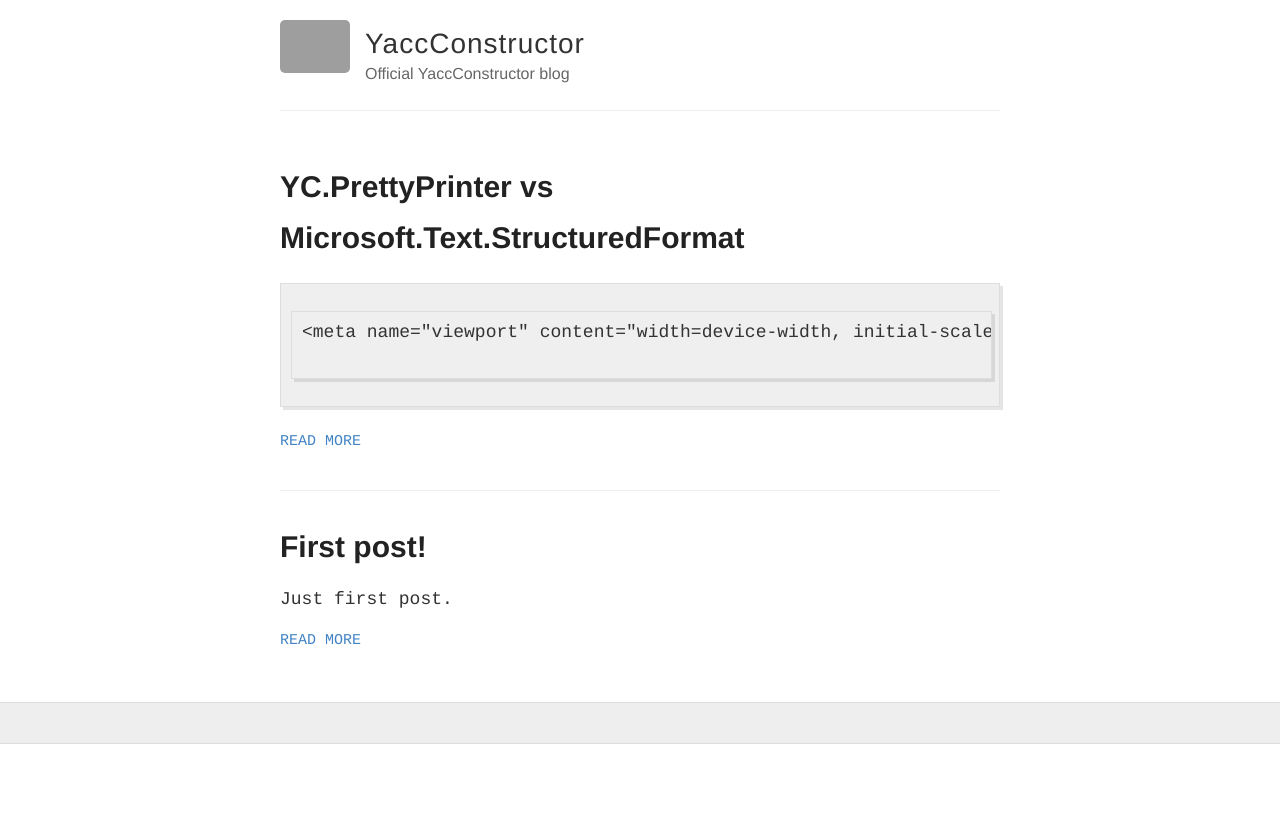
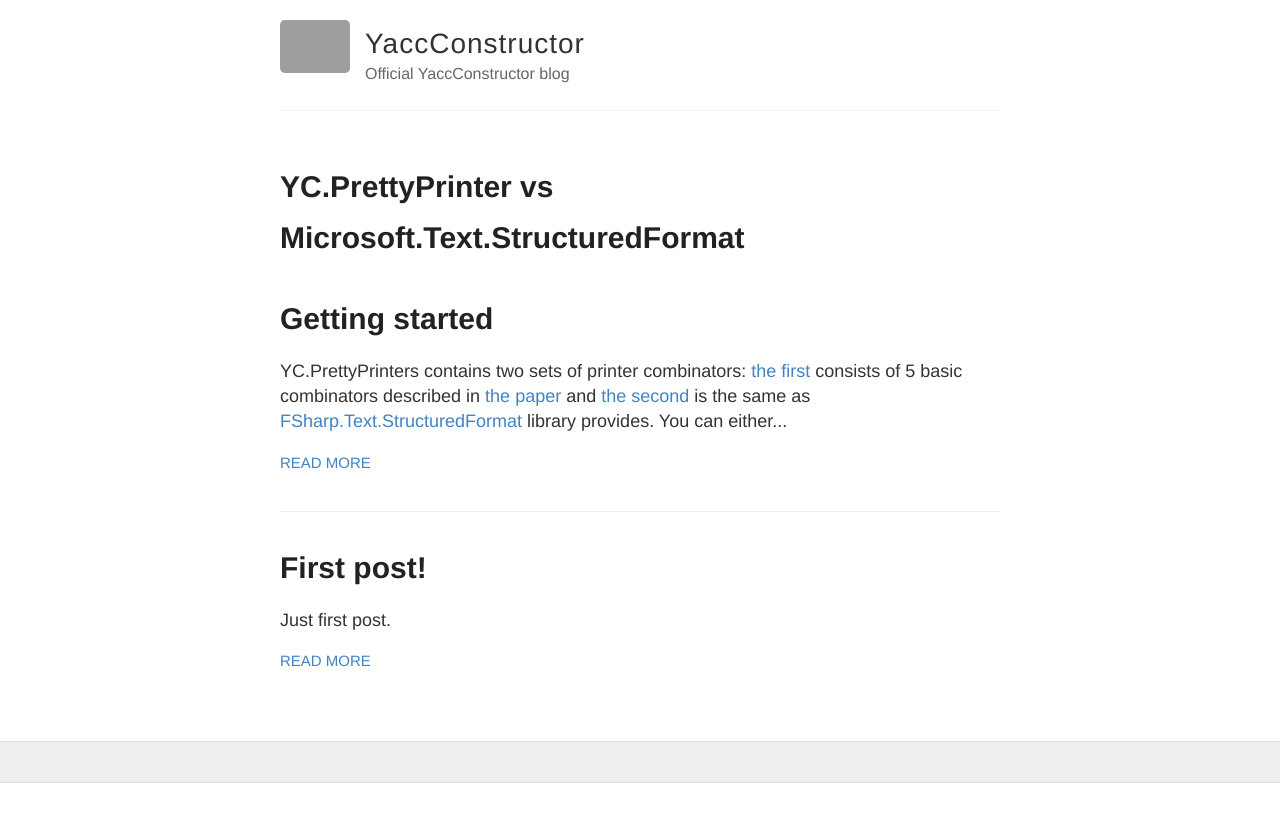
Before and after one commit to YaccConstructor/YaccConstructor.github.io, a Jekyll site: the page built from blog_index.html, in a window 1280 px wide. Shown: the top 822 px of the page. Built offline with Jekyll 4.4.1, drawn with Linux system fonts in a browser that asks for light colours; Markdown is read by kramdown in place of the engine named in the settings.

Commit message:
try to load right css.

```diff
--- a/_posts/2015-08-14-YC.PrettyPrinter vs Microsoft.Text.StructuredFormat.md
+++ b/_posts/2015-08-14-YC.PrettyPrinter vs Microsoft.Text.StructuredFormat.md
@@ -5,35 +5,6 @@
 comments: True
 tags: [PrettyPrinter ]
 ---
-
-    <meta name="viewport" content="width=device-width, initial-scale=1.0"/>
-    <meta name="description" content="Pretty printing library"/>
-    <meta name="author" content="Andrey Bulgakov"/>
-
-    <script src="https://code.jquery.com/jquery-1.8.0.js"></script>
-    <script src="https://code.jquery.com/ui/1.8.23/jquery-ui.js"></script>
-    <script src="https://netdna.bootstrapcdn.com/twitter-bootstrap/2.2.1/js/bootstrap.min.js"></script>
-    <link href="https://netdna.bootstrapcdn.com/twitter-bootstrap/2.2.1/css/bootstrap-combined.min.css" rel="stylesheet"/>
-
-    <link type="text/css" rel="stylesheet" href="/YC.PrettyPrinter/content/style.css" />
-    <script type="text/javascript" src="/YC.PrettyPrinter/content/tips.js"></script>
-    <!-- HTML5 shim, for IE6-8 support of HTML5 elements -->
-    <!--[if lt IE 9]>
-      <script src="https://html5shim.googlecode.com/svn/trunk/html5.js"></script>
-    <![endif]-->
-  </head>
-  <body>
-    <div class="container">
-      <div class="masthead">
-        <ul class="nav nav-pills pull-right">
-          <li><a href="http://fsharp.org">fsharp.org</a></li>
-          <li><a href="https://github.com/YaccConstructor/YC.PrettyPrinter/">github page</a></li>
-        </ul>
-        <h3 class="muted"><a href="/YC.PrettyPrinter/index.html">YC.PrettyPrinter</a></h3>
-      </div>
-      <hr />
-      <div class="row">
-        <div class="span9" id="main">
 
 <h1><a name="Getting-started" class="anchor" href="#Getting-started">Getting started</a></h1>
 
@@ -177,27 +148,3 @@
 <div class="tip" id="fs19">val print : resultWidth:int -&gt; d:YC.PrettyPrinter.Doc.Doc -&gt; string<br /><br />Full name: YC.PrettyPrinter.Pretty.print</div>
 <div class="tip" id="fs20">val printfn : format:Printf.TextWriterFormat&lt;&#39;T&gt; -&gt; &#39;T<br /><br />Full name: Microsoft.FSharp.Core.ExtraTopLevelOperators.printfn</div>
 <div class="tip" id="fs21">val str2 : string<br /><br />Full name: Tutorial.str2</div>
-
-        </div>
-        <div class="span3">
-          <img src="/YC.PrettyPrinter/img/logo.png" alt="F# Project" style="width:150px;margin:10px" />
-          <ul class="nav nav-list" id="menu" style="margin-top: 20px;">
-            <li class="nav-header">YC.PrettyPrinter</li>
-            <li><a href="/YC.PrettyPrinter/index.html">Home page</a></li>
-            <li class="divider"></li>
-            <li><a href="http://nuget.org/packages/YC.PrettyPrinter">Get Library via NuGet</a></li>
-            <li><a href="https://github.com/YaccConstructor/YC.PrettyPrinter/">Source Code on GitHub</a></li>
-            <li><a href="/YC.PrettyPrinter/license.html">License</a></li>
-            <li><a href="/YC.PrettyPrinter/release-notes.html">Release Notes</a></li>
-
-            <li class="nav-header">Getting started</li>
-            <li><a href="/YC.PrettyPrinter/tutorial.html">Sample tutorial</a></li>
-
-            <li class="nav-header">Documentation</li>
-            <li><a href="/YC.PrettyPrinter/reference/index.html">API Reference</a></li>
-          </ul>
-        </div>
-      </div>
-    </div>
-    <a href="https://github.com/YaccConstructor/YC.PrettyPrinter/"><img style="position: absolute; top: 0; right: 0; border: 0;" src="https://s3.amazonaws.com/github/ribbons/forkme_right_gray_6d6d6d.png" alt="Fork me on GitHub"/></a>
-  </body>
```
Also changed, not shown: _layouts/post.html (+12 -0 lines).
